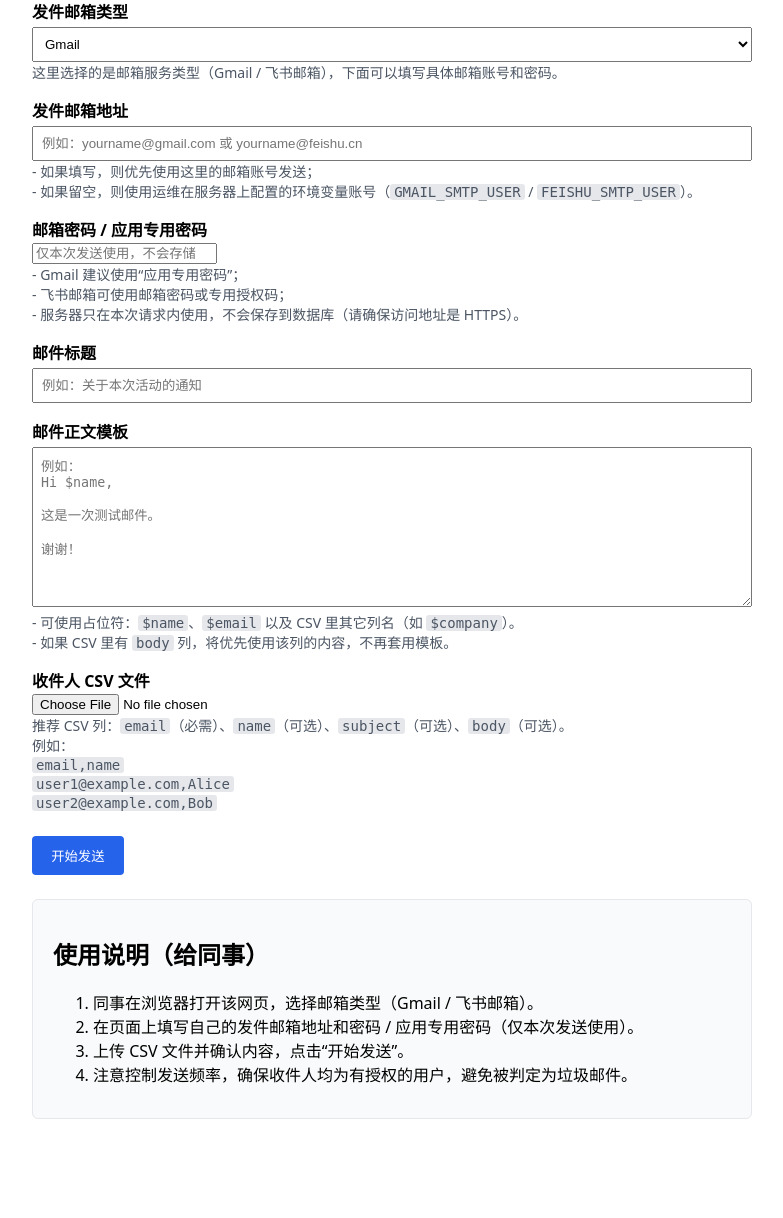
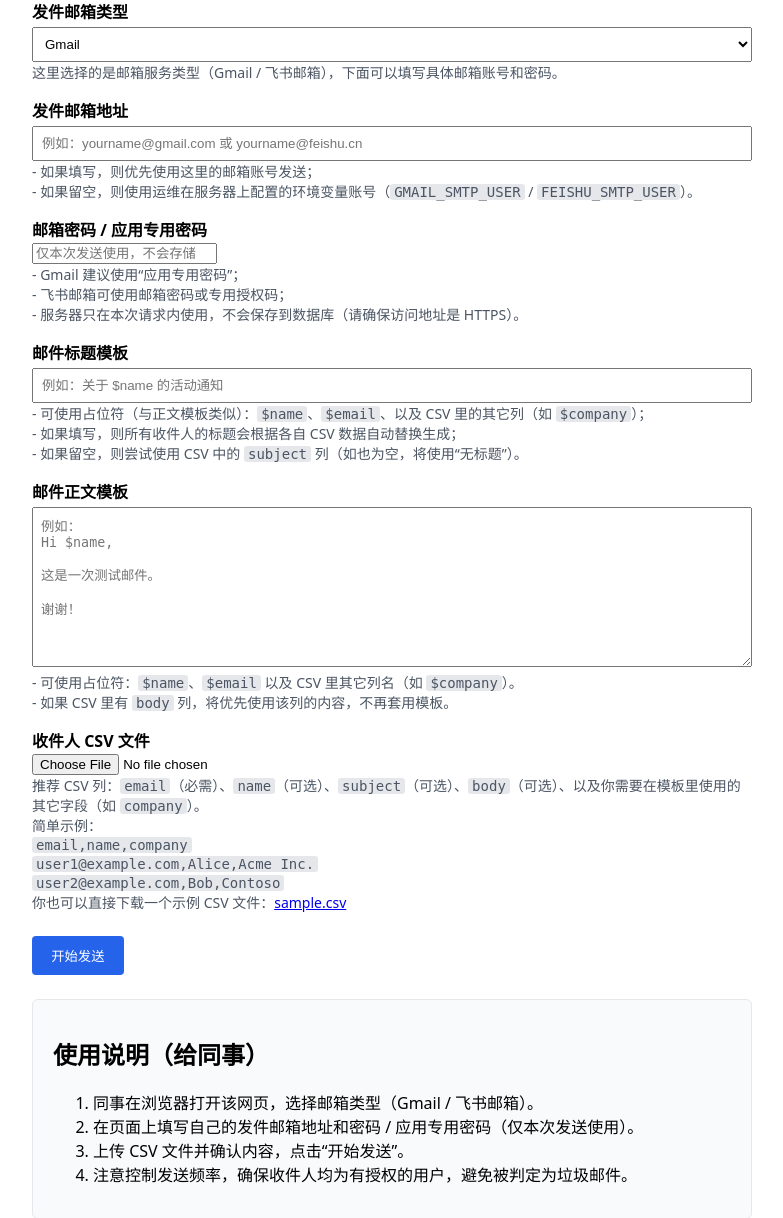
Before and after one commit to pengxu9-rgb/bulk-email-tool, a Flask app: page / in a window 1280 px wide. Shown: the part 140-1358 px from the top of the page, without its empty margins (248-1031 px from the left). Before the commit the page ends 1259 px from the top, so only its background shows below. Run offline with Flask 3, Linux system fonts and the light colour scheme.

Commit message:
Support per-recipient subject and inline SMTP credentials

```diff
--- a/app.py
+++ b/app.py
@@ -169,17 +169,13 @@ def send():
     account_name = request.form.get("account", "gmail")
     smtp_user = (request.form.get("smtp_user") or "").strip()
     smtp_password = (request.form.get("smtp_password") or "").strip()
-    subject = (request.form.get("subject") or "").strip()
+    subject_template_str = (request.form.get("subject") or "").strip()
     body_template_str = (request.form.get("body_template") or "").strip()
 
     file = request.files.get("file")
 
     if not file or file.filename == "":
         flash("请上传 CSV 文件", "error")
-        return redirect(url_for("index"))
-
-    if not subject:
-        flash("请填写邮件标题", "error")
         return redirect(url_for("index"))
 
     try:
@@ -198,7 +194,8 @@ def send():
         flash(f"解析 CSV 失败: {exc}", "error")
         return redirect(url_for("index"))
 
-    template = Template(body_template_str or "")
+    subject_template = Template(subject_template_str or "")
+    body_template = Template(body_template_str or "")
 
     messages = []
     for row in rows:
@@ -207,15 +204,19 @@ def send():
             continue
 
         to_name = row.get("name", "")
-        row_subject = row.get("subject") or subject
+        context = dict(row)
+        context.setdefault("name", to_name)
+        context.setdefault("email", email)
+
+        if subject_template_str:
+            row_subject = subject_template.safe_substitute(context)
+        else:
+            row_subject = (row.get("subject") or "").strip() or "无标题"
 
         if row.get("body"):
             body = row["body"]
         else:
-            context = dict(row)
-            context.setdefault("name", to_name)
-            context.setdefault("email", email)
-            body = template.safe_substitute(context)
+            body = body_template.safe_substitute(context)
 
         messages.append(
             {
--- /dev/null
+++ b/static/sample.csv
@@ -0,0 +1,3 @@
+email,name,company
+alice@example.com,Alice,Acme Inc.
+bob@example.com,Bob,Contoso
--- a/templates/upload.html
+++ b/templates/upload.html
@@ -62,8 +62,13 @@
           - 服务器只在本次请求内使用，不会保存到数据库（请确保访问地址是 HTTPS）。
         </div>
 
-        <label for="subject">邮件标题</label>
-        <input id="subject" name="subject" type="text" required placeholder="例如：关于本次活动的通知">
+        <label for="subject">邮件标题模板</label>
+        <input id="subject" name="subject" type="text" placeholder="例如：关于 $name 的活动通知">
+        <div class="help">
+          - 可使用占位符（与正文模板类似）：<code>$name</code>、<code>$email</code>、以及 CSV 里的其它列（如 <code>$company</code>）；<br>
+          - 如果填写，则所有收件人的标题会根据各自 CSV 数据自动替换生成；<br>
+          - 如果留空，则尝试使用 CSV 中的 <code>subject</code> 列（如也为空，将使用“无标题”）。
+        </div>
 
         <label for="body_template">邮件正文模板</label>
         <textarea id="body_template" name="body_template" placeholder="例如：&#10;Hi $name,&#10;&#10;这是一次测试邮件。&#10;&#10;谢谢！"></textarea>
@@ -75,11 +80,12 @@
         <label for="file">收件人 CSV 文件</label>
         <input id="file" name="file" type="file" accept=".csv" required>
         <div class="help">
-          推荐 CSV 列：<code>email</code>（必需）、<code>name</code>（可选）、<code>subject</code>（可选）、<code>body</code>（可选）。<br>
-          例如：<br>
-          <code>email,name</code><br>
-          <code>user1@example.com,Alice</code><br>
-          <code>user2@example.com,Bob</code>
+          推荐 CSV 列：<code>email</code>（必需）、<code>name</code>（可选）、<code>subject</code>（可选）、<code>body</code>（可选）、以及你需要在模板里使用的其它字段（如 <code>company</code>）。<br>
+          简单示例：<br>
+          <code>email,name,company</code><br>
+          <code>user1@example.com,Alice,Acme Inc.</code><br>
+          <code>user2@example.com,Bob,Contoso</code><br>
+          你也可以直接下载一个示例 CSV 文件：<a href="{{ url_for('static', filename='sample.csv') }}">sample.csv</a>
         </div>
 
         <button class="btn" type="submit">开始发送</button>
```
Also changed, not shown: README.md.
